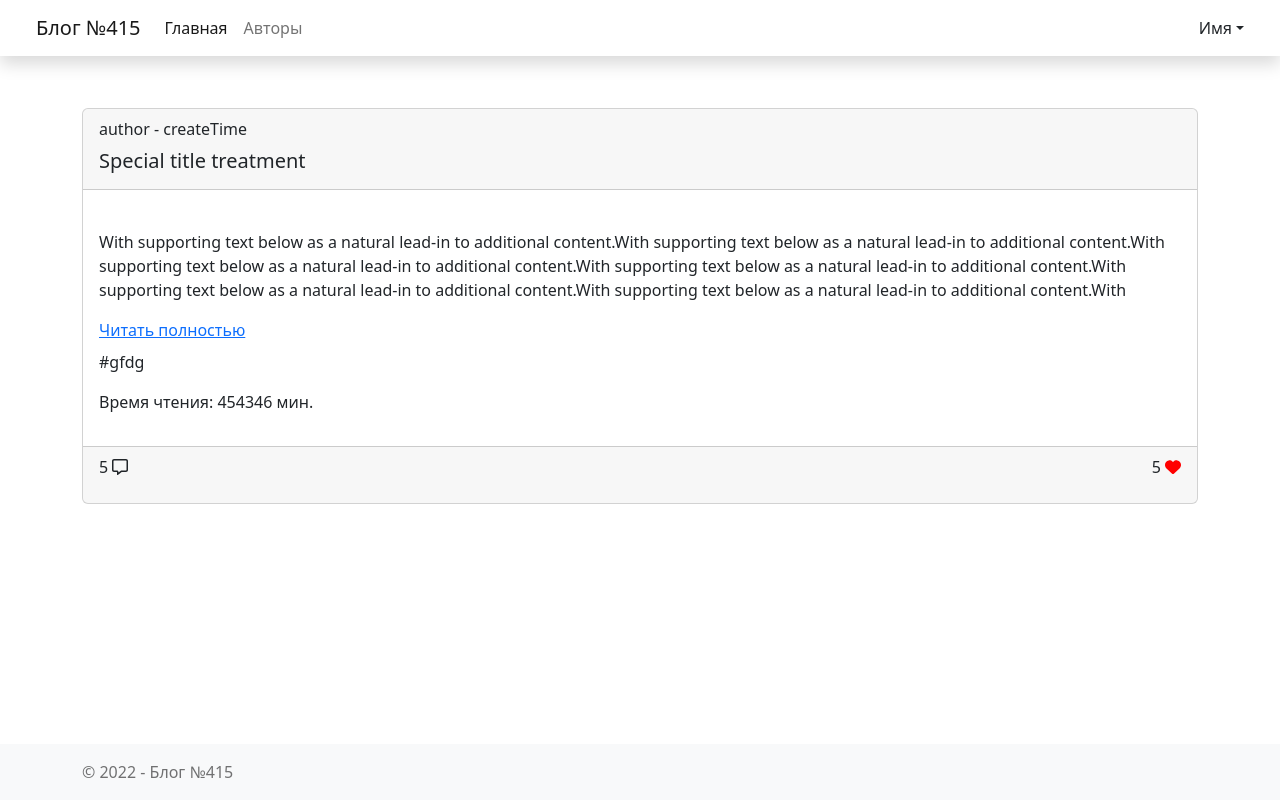
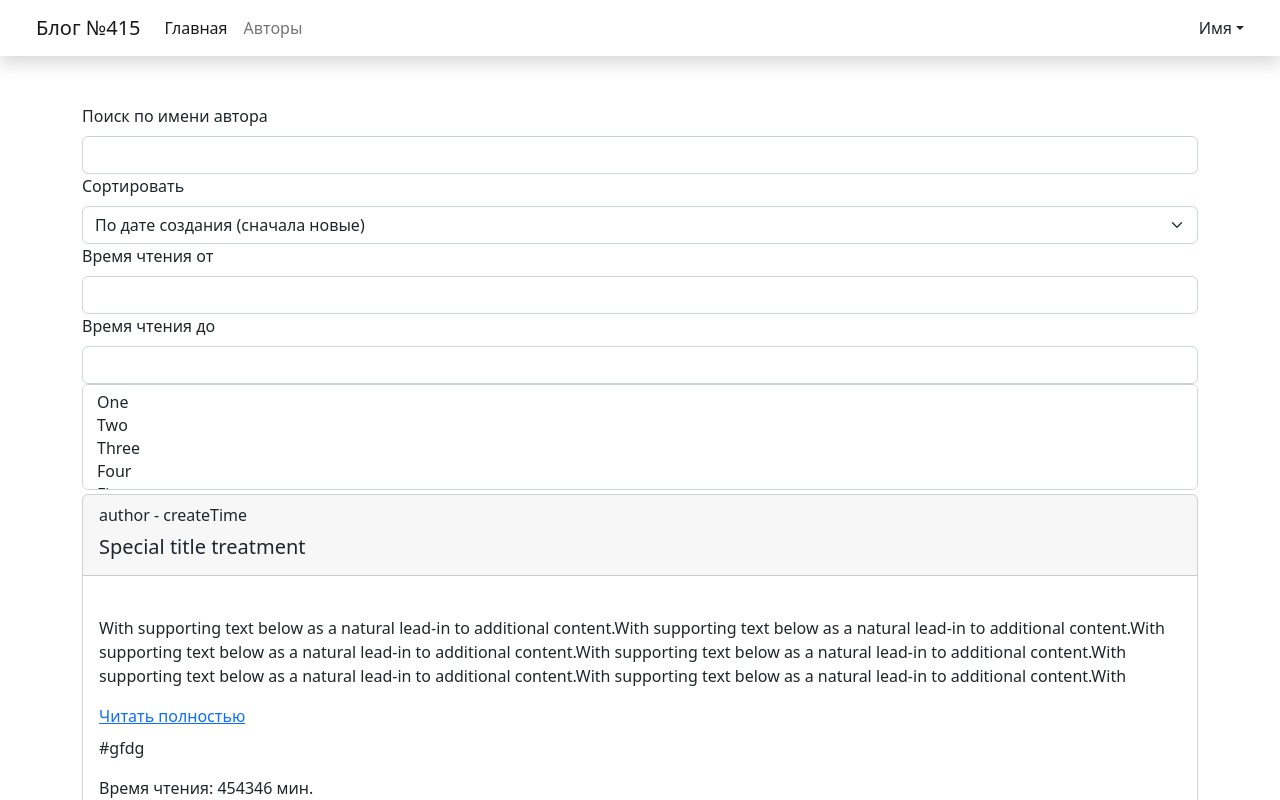
Before and after one commit to alyoneek/web-hits-frontend-project-3, a React (Create React App) app: page / in a window 1280 px wide. Shown: the top 800 px of the page. Built offline with nearby package versions, Linux system fonts and the light colour scheme.

Commit message:
Create all filters except the multiply select

```diff
--- a/src/components/Filters.jsx
+++ b/src/components/Filters.jsx
@@ -1,5 +1,65 @@
 import React from 'react';
 
-export const Filters = () => {
-  return <div>Filters</div>;
+import InputFilter from './InputFilter';
+import SelectFilter from './SelectFilter';
+
+const Filters = ({
+  searchValue,
+  setSearchValue,
+  minTime,
+  setMinTime,
+  maxTime,
+  setMaxTime,
+  sortValue,
+  setSortValue,
+}) => {
+  const searchOptions = [
+    { value: 'CreateDesc', name: 'По дате создания (сначала новые)' },
+    { value: 'CreateAsc', name: 'По дате создания (сначала старые)' },
+    { value: 'LikeAsc', name: 'По популярности (сначала непопулярные)' },
+    { value: 'LikeDesc', name: 'По популярности (сначала популярные)' },
+  ];
+  return (
+    <>
+      <InputFilter
+        name="Поиск по имени автора"
+        type="text"
+        inputValue={searchValue}
+        setInputValue={setSearchValue}
+      />
+      <SelectFilter
+        name="Сортировать"
+        options={searchOptions}
+        selectValue={sortValue}
+        setSelectValue={setSortValue}
+      />
+      <InputFilter
+        name="Время чтения от"
+        type="number"
+        inputValue={minTime}
+        setInputValue={setMinTime}
+      />
+      <InputFilter
+        name="Время чтения до"
+        type="number"
+        inputValue={maxTime}
+        setInputValue={setMaxTime}
+      />
+      <select
+        class="form-select"
+        multiple
+        data-mdb-placeholder="Example placeholder"
+        onChange={(e) =>
+          console.log([...e.target.options].filter((o) => o.selected).map((o) => o.value))
+        }>
+        <option value="1">One</option>
+        <option value="2">Two</option>
+        <option value="3">Three</option>
+        <option value="4">Four</option>
+        <option value="5">Five</option>
+      </select>
+    </>
+  );
 };
+
+export default Filters;
--- a/src/components/Footer.jsx
+++ b/src/components/Footer.jsx
@@ -1,11 +1,10 @@
 import React from 'react';
 
 const Footer = () => {
-  console.log('footer');
   return (
-    <nav class="navbar navbar-expand-lg navbar-light bg-light">
-      <div class="container">
-        <span class="navbar-text text-center">© 2022 - Блог №415</span>
+    <nav className="navbar navbar-expand-lg navbar-light bg-light">
+      <div className="container">
+        <span className="navbar-text text-center">© 2022 - Блог №415</span>
       </div>
     </nav>
   );
--- /dev/null
+++ b/src/components/InputFilter.jsx
@@ -0,0 +1,17 @@
+import React from 'react';
+
+const InputFilter = ({ name, type, inputValue, setInputValue }) => {
+  return (
+    <>
+      <label className="form-label">{name}</label>
+      <input
+        type={type}
+        className="form-control"
+        value={inputValue}
+        onChange={(event) => setInputValue(event.target.value)}
+      />
+    </>
+  );
+};
+
+export default InputFilter;
--- a/src/components/Navbar.jsx
+++ b/src/components/Navbar.jsx
@@ -1,53 +1,54 @@
 import React from 'react';
 
 const Navbar = () => {
-  console.log('nav');
   return (
-    <nav class="navbar navbar-expand-lg navbar-light shadow">
-      <div class="container-fluid mx-4">
+    <nav className="navbar navbar-expand-lg navbar-light shadow">
+      <div className="container-fluid mx-4">
         <a class="navbar-brand" href="/">
           Блог №415
         </a>
         <button
-          class="navbar-toggler"
+          className="navbar-toggler"
           type="button"
           data-bs-toggle="collapse"
           data-bs-target="#navbarText"
           aria-controls="navbarText"
           aria-expanded="false"
           aria-label="Toggle navigation">
-          <span class="navbar-toggler-icon"></span>
+          <span className="navbar-toggler-icon"></span>
         </button>
-        <div class="collapse navbar-collapse" id="navbarText">
-          <ul class="navbar-nav me-auto mb-2 mb-lg-0">
-            <li class="nav-item">
-              <a class="nav-link active" aria-current="page" href="/">
+        <div className="collapse navbar-collapse" id="navbarText">
+          <ul className="navbar-nav me-auto mb-2 mb-lg-0">
+            <li className="nav-item">
+              <a className="nav-link active" aria-current="page" href="/">
                 Главная
               </a>
             </li>
-            <li class="nav-item">
-              <a class="nav-link" href="/">
+            <li className="nav-item">
+              <a className="nav-link" href="/">
                 Авторы
               </a>
             </li>
           </ul>
-          <div class="nav-item dropdown">
+          <div className="nav-item dropdown">
             <span
-              class="nav-link dropdown-toggle"
+              className="nav-link dropdown-toggle"
               id="navbarScrollingDropdown"
               role="button"
               data-bs-toggle="dropdown"
               aria-expanded="false">
               Имя
             </span>
-            <ul class="dropdown-menu dropdown-menu-end" aria-labelledby="navbarScrollingDropdown">
+            <ul
+              className="dropdown-menu dropdown-menu-end"
+              aria-labelledby="navbarScrollingDropdown">
               <li>
-                <a class="dropdown-item" href="/">
+                <a className="dropdown-item" href="/">
                   Профиль
                 </a>
               </li>
               <li>
-                <a class="dropdown-item" href="/">
+                <a className="dropdown-item" href="/">
                   Выход
                 </a>
               </li>
--- a/src/components/RegisterCard.jsx
+++ b/src/components/RegisterCard.jsx
@@ -2,31 +2,41 @@ import React from 'react';
 
 const RegisterCard = () => {
   return (
-    <div class="card w-50 shadow" style={{ height: 'fit-content' }}>
-      <div class="card-body p-4">
-        <h1 class="mb-4">Регистрация</h1>
+    <div className="card w-50 shadow" style={{ height: 'fit-content' }}>
+      <div className="card-body p-4">
+        <h1 className="mb-4">Регистрация</h1>
 
-        <div class="form-outline mb-4">
-          <label class="form-label" for="fullName">
+        <div className="form-outline mb-4">
+          <label className="form-label" for="fullName">
             ФИО
           </label>
-          <input type="text" name="fullName" id="fullName" class="form-control form-control-lg" />
+          <input
+            type="text"
+            name="fullName"
+            id="fullName"
+            className="form-control form-control-lg"
+          />
         </div>
 
-        <div class="mb-4">
-          <label class="form-label" for="birthDate">
+        <div className="mb-4">
+          <label className="form-label" for="birthDate">
             Дата рождения
           </label>
-          <input type="date" name="birthDate" id="birthDate" class="form-control form-control-lg" />
+          <input
+            type="date"
+            name="birthDate"
+            id="birthDate"
+            className="form-control form-control-lg"
+          />
         </div>
 
-        <div class="mb-4">
-          <label class="form-label" for="gender">
+        <div className="mb-4">
+          <label className="form-label" for="gender">
             Пол
           </label>
           <select
             id="gender"
-            class="form-select form-select-lg"
+            className="form-select form-select-lg"
             aria-label="Default select example">
             <option value="Male" selected>
               Мужской
@@ -35,8 +45,8 @@ const RegisterCard = () => {
           </select>
         </div>
 
-        <div class="mb-4">
-          <label class="form-label" for="phoneNumber">
+        <div className="mb-4">
+          <label className="form-label" for="phoneNumber">
             Телефон
           </label>
           <input
@@ -44,26 +54,26 @@ const RegisterCard = () => {
             placeholder="+7 (xxx) xxx-xx-xx"
             name="phoneNumber"
             id="phoneNumber"
-            class="form-control form-control-lg"
+            className="form-control form-control-lg"
           />
         </div>
 
-        <div class="mb-4">
-          <label class="form-label" for="email">
+        <div className="mb-4">
+          <label className="form-label" for="email">
             Email
           </label>
-          <input type="email" name="email" id="email" class="form-control form-control-lg" />
+          <input type="email" name="email" id="email" className="form-control form-control-lg" />
         </div>
 
-        <div class="mb-4">
-          <label class="form-label" for="password">
+        <div className="mb-4">
+          <label className="form-label" for="password">
             Пароль
           </label>
-          <input name="password" id="password" class="form-control form-control-lg" />
+          <input name="password" id="password" className="form-control form-control-lg" />
         </div>
 
-        <div class="d-grid gap-2">
-          <button class="btn btn-primary btn-lg mb-1" type="submit">
+        <div className="d-grid gap-2">
+          <button className="btn btn-primary btn-lg mb-1" type="submit">
             Зарегистрироваться
           </button>
         </div>
--- /dev/null
+++ b/src/components/SelectFilter.jsx
@@ -0,0 +1,18 @@
+import React from 'react';
+
+const SelectFilter = ({ name, options, selectValue, setSelectValue }) => {
+  return (
+    <>
+      <label className="form-label">{name}</label>
+      <select class="form-select" onChange={(event) => setSelectValue(event.target.value)}>
+        {options.map((option, i) => (
+          <option key={i} value={option.value}>
+            {option.name}
+          </option>
+        ))}
+      </select>
+    </>
+  );
+};
+
+export default SelectFilter;
--- a/src/pages/MainPage.jsx
+++ b/src/pages/MainPage.jsx
@@ -1,9 +1,31 @@
 import React from 'react';
 
 import PostCard from '../components/PostCard';
+import Filters from '../components/Filters';
 
 const MainPage = () => {
-  return <PostCard />;
+  const [searchValue, setSearchValue] = React.useState('');
+  const [minTime, setMinTime] = React.useState(false);
+  const [maxTime, setMaxTime] = React.useState(false);
+  const [sortValue, setSortValue] = React.useState('CreateDesc');
+
+  console.log(searchValue, minTime, maxTime, sortValue);
+
+  return (
+    <>
+      <Filters
+        searchValue={searchValue}
+        setSearchValue={setSearchValue}
+        minTime={minTime}
+        setMinTime={setMinTime}
+        maxTime={maxTime}
+        setMaxTime={setMaxTime}
+        sortValue={sortValue}
+        setSortValue={setSortValue}
+      />
+      <PostCard />
+    </>
+  );
 };
 
 export default MainPage;
```
Also changed, not shown: 1 other file (tests, documents, lock files or other folders).
